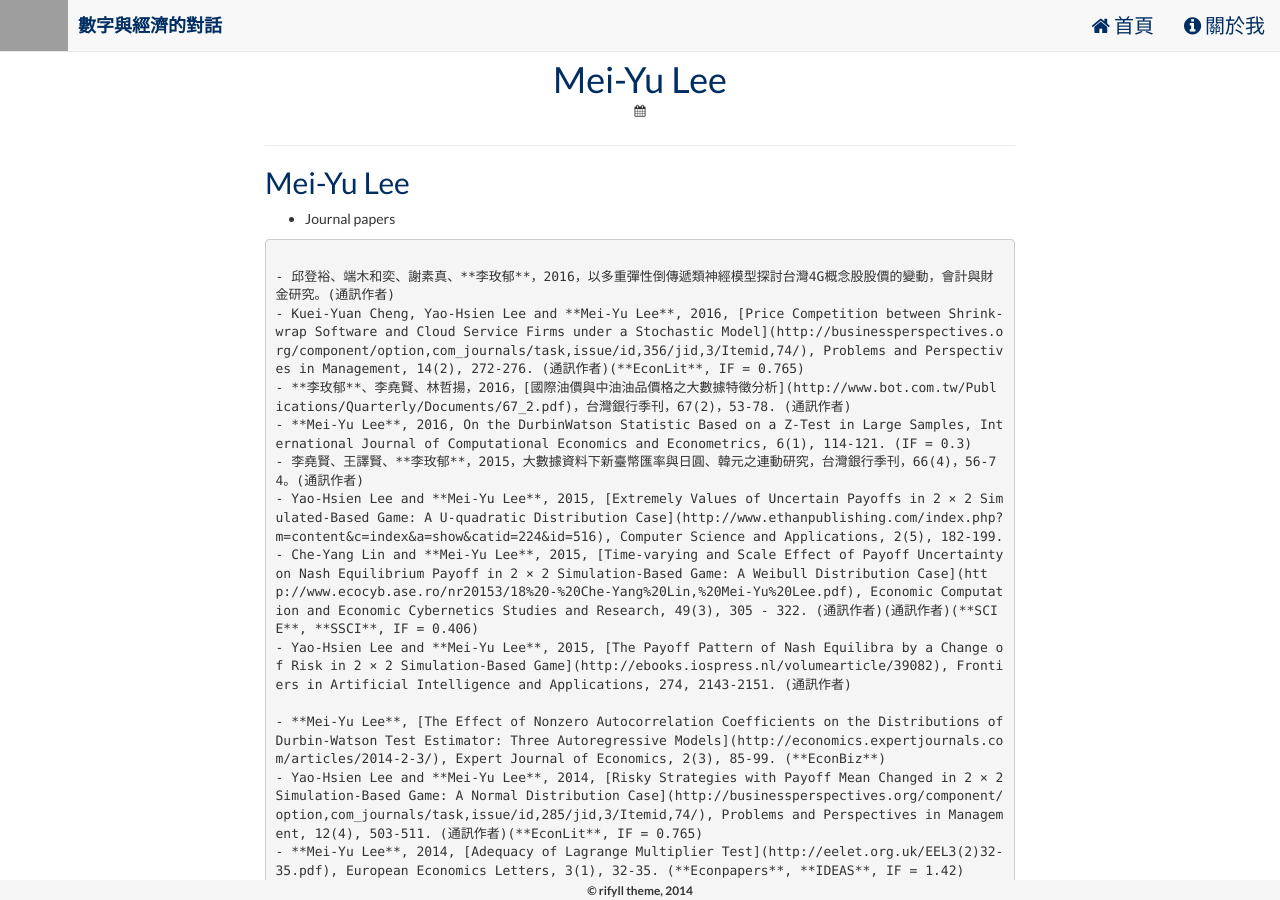
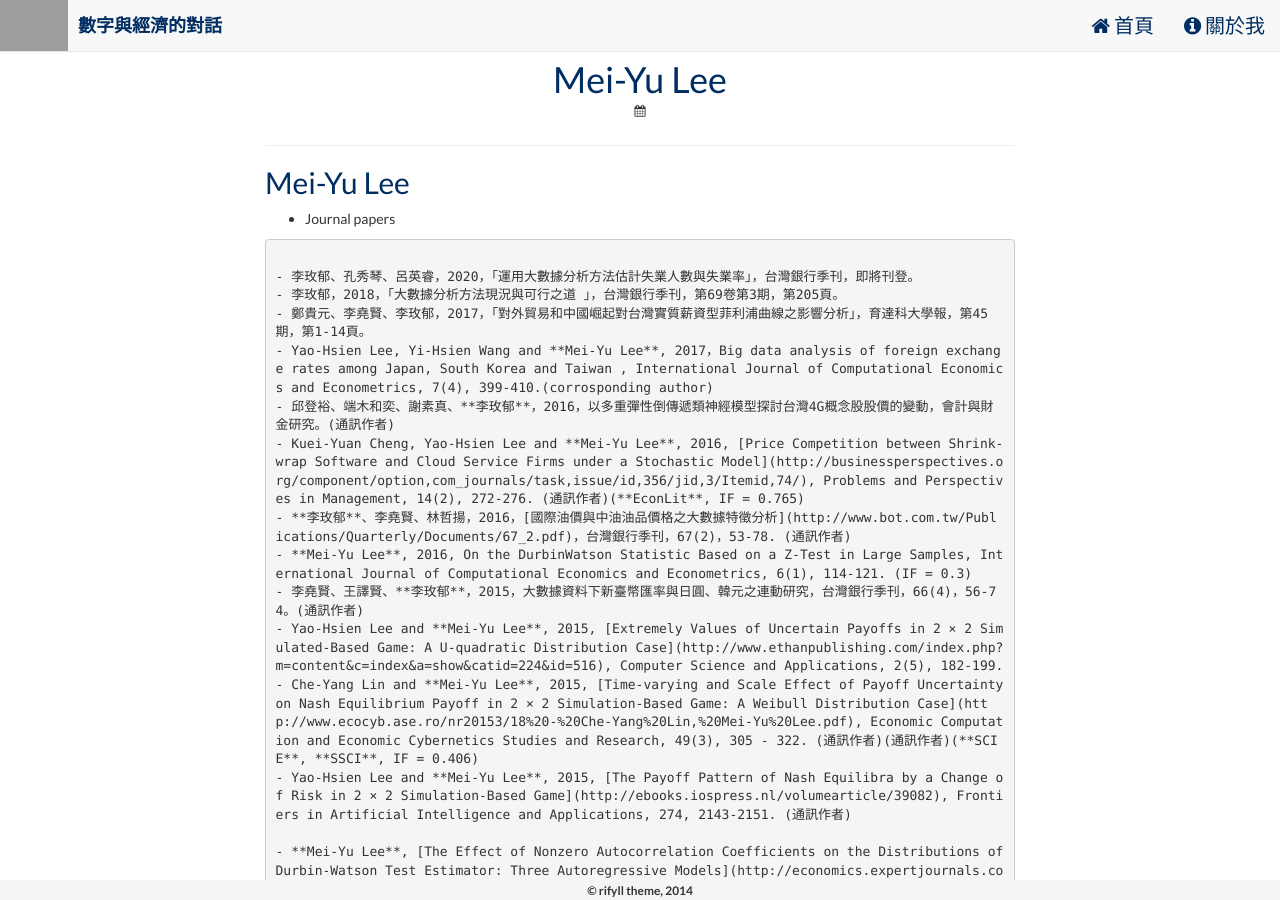
Before and after one commit to meiyulee/blog, a Jekyll site: the page built from index1.md, in a window 1280 px wide and 900 px high. Built offline with Jekyll 4.4.1, drawn with Linux system fonts in a browser that asks for light colours; nearby versions of some CDN libraries; our own code applies the rules of GitHub Pages for plain Markdown files; grey boxes are pictures that could not be loaded.

Commit message:
update
加上閱讀更多
更新期刊論文

````diff
--- a/index1.md
+++ b/index1.md
@@ -6,6 +6,10 @@
 
 ```markdown
 
+- 李玫郁、孔秀琴、呂英睿，2020，「運用大數據分析方法估計失業人數與失業率」，台灣銀行季刊，即將刊登。
+- 李玫郁，2018，「大數據分析方法現況與可行之道 」，台灣銀行季刊，第69卷第3期，第205頁。
+- 鄭貴元、李堯賢、李玫郁，2017，「對外貿易和中國崛起對台灣實質薪資型菲利浦曲線之影響分析」，育達科大學報，第45期，第1-14頁。
+- Yao-Hsien Lee, Yi-Hsien Wang and **Mei-Yu Lee**, 2017，Big data analysis of foreign exchange rates among Japan, South Korea and Taiwan , International Journal of Computational Economics and Econometrics, 7(4), 399-410.(corrosponding author)
 - 邱登裕、端木和奕、謝素真、**李玫郁**，2016，以多重彈性倒傳遞類神經模型探討台灣4G概念股股價的變動，會計與財金研究。(通訊作者)
 - Kuei-Yuan Cheng, Yao-Hsien Lee and **Mei-Yu Lee**, 2016, [Price Competition between Shrink-wrap Software and Cloud Service Firms under a Stochastic Model](http://businessperspectives.org/component/option,com_journals/task,issue/id,356/jid,3/Itemid,74/), Problems and Perspectives in Management, 14(2), 272-276. (通訊作者)(**EconLit**, IF = 0.765)
 - **李玫郁**、李堯賢、林哲揚，2016，[國際油價與中油油品價格之大數據特徵分析](http://www.bot.com.tw/Publications/Quarterly/Documents/67_2.pdf)，台灣銀行季刊，67(2)，53-78. (通訊作者)
````
Also changed, not shown: _posts/2020-12-21-CB10.md (+2 -0 lines).
